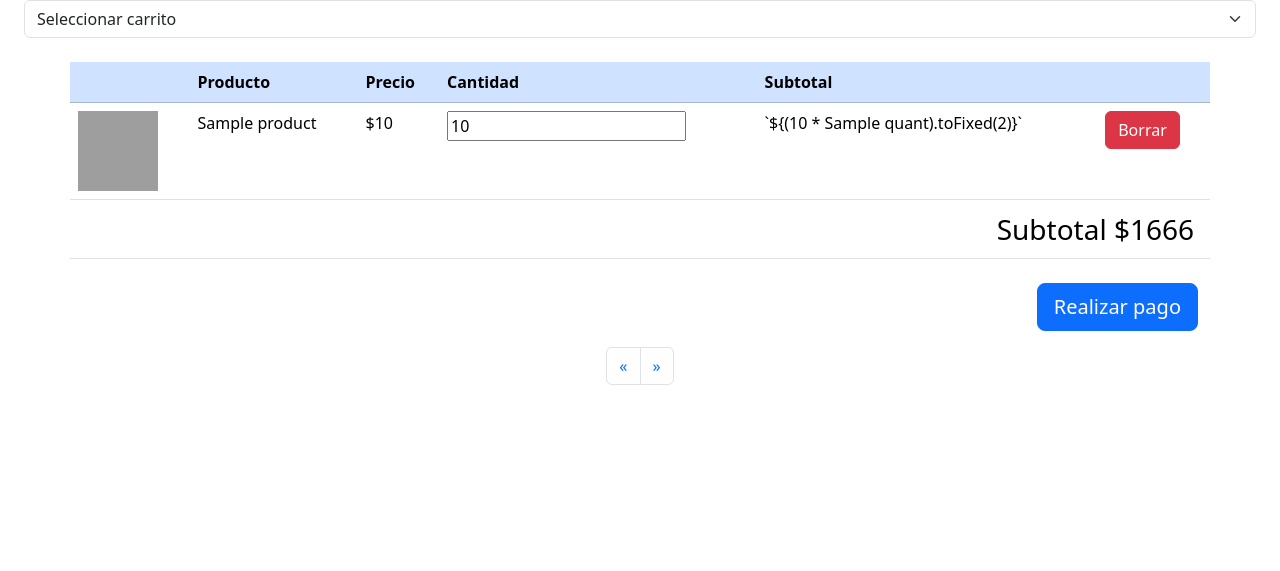
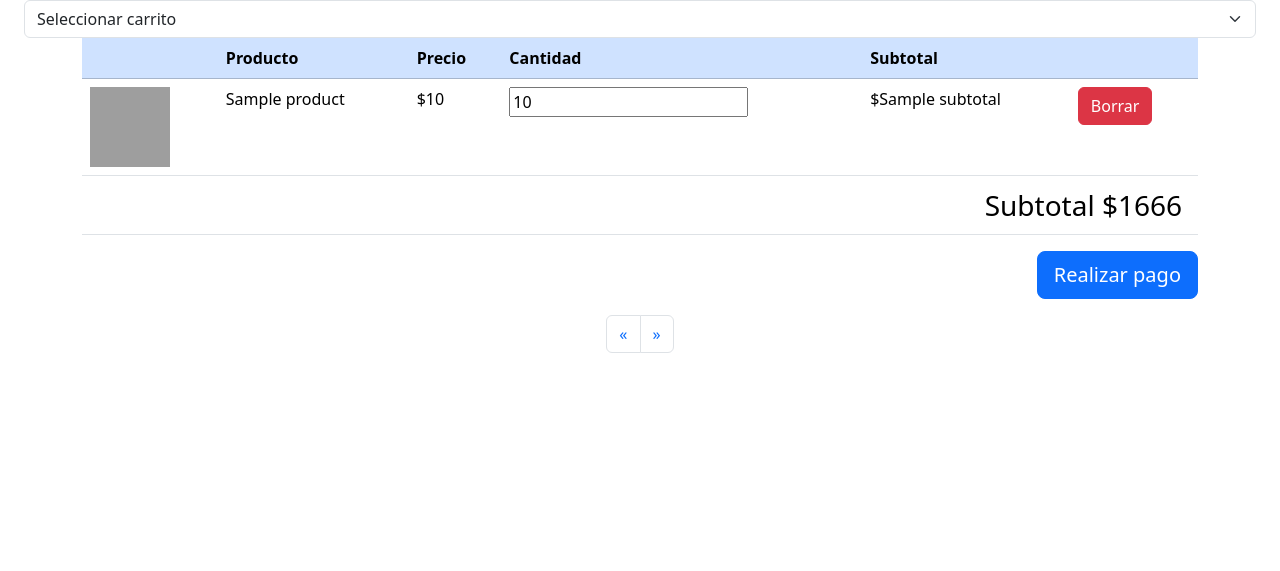
Before and after one commit to fernandosalomon/Backend_I_CoderHouse, a Node server app: template entrega_final/src/views/carts.handlebars in a window 1280 px wide. Shown: the part 78-649 px from the top of the page. Run offline with Node 20, Linux system fonts and the light colour scheme; tables that the repository leaves empty hold one stand-in row (values such as "Sample post"); the template is opened without the code that fills it: values that come from a table or form of the project are taken from there, most other values are stand-ins (such as "Sample title", 1, 10 or a date in 2020); some libraries are stand-ins or nearby versions; grey boxes are pictures that could not be loaded.

Commit message:
fix: cart price error with subtotal

```diff
--- a/entrega_final/src/routes/views.routes.js
+++ b/entrega_final/src/routes/views.routes.js
@@ -142,6 +142,10 @@
 
     const cartProducts = carts[cartIndex].products;
 
+    cartProducts.forEach((product, index) => {
+      cartProducts[index].subtotal = ((product.product.price * product.quantity).toFixed(2));
+    });
+
     res.render("carts", {carts, cartProducts});
   } catch (error) {
     console.log(`Error al recuperar los productos (${error})`);
--- a/entrega_final/src/views/carts.handlebars
+++ b/entrega_final/src/views/carts.handlebars
@@ -38,12 +38,7 @@
   <div class="container-fluid">
 
     <form>
-       <select
-      class="form-select"
-      aria-label="select cart"
-      name="cartSelect"
-      id="cartSelect"
-    >
+       <select class="form-select" aria-label="select cart" name="cartSelect" id="cartSelect">
         <option value="" disabled selected={{cart._id}}>Seleccionar carrito</option>
         {{#each carts}}
           <option value={{this._id}}>{{this._id}}</option>
@@ -52,9 +47,6 @@
     <form>
 
     <div class="container">
-      <div class="row mt-3 gy-2 justify-content-center" id="product-card-wrapper">
-
-
       <table class="table">
         <thead>
           <tr class="table-primary">
@@ -75,24 +67,18 @@
               <td>
                 <input id="productQuantity" value={{this.quantity}} type="number"/>
               </td>
-          <td>`${({{this.product.price}} * {{this.quant}}).toFixed(2)}`</td>
-          <td><button
-              class="btn btn-danger"
-              onclick="deleteProduct({{this.product.id}})"
-            >Borrar</button></td>
+              <td>${{this.subtotal}}</td>
+              <td><button class="btn btn-danger" onclick="deleteProduct({{this.product.id}})">Borrar</button></td>
             </tr>
           {{/each}}
           <tr>
-        <td colspan="6" class="text-end">
-          <p class="m-0 fs-3 me-2">Subtotal <span>$1666</span></p>
-        </td>
+            <td colspan="6" class="text-end"><p class="m-0 fs-3 me-2">Subtotal <span>$1666</span></p></td>
           </tr>
         </tbody>
       </table>
       <div class="d-flex justify-content-end">
         <button class="btn btn-primary btn-lg">Realizar pago</button>
       </div>
-
     </div>
 
     <div class="d-flex justify-content-center my-3">
@@ -118,7 +104,7 @@
           </ul>
         </nav>
     </div>
-    </div>
+
   </div>
 </div>
 
```
Lines whose indentation alone changed are shown as unchanged.
